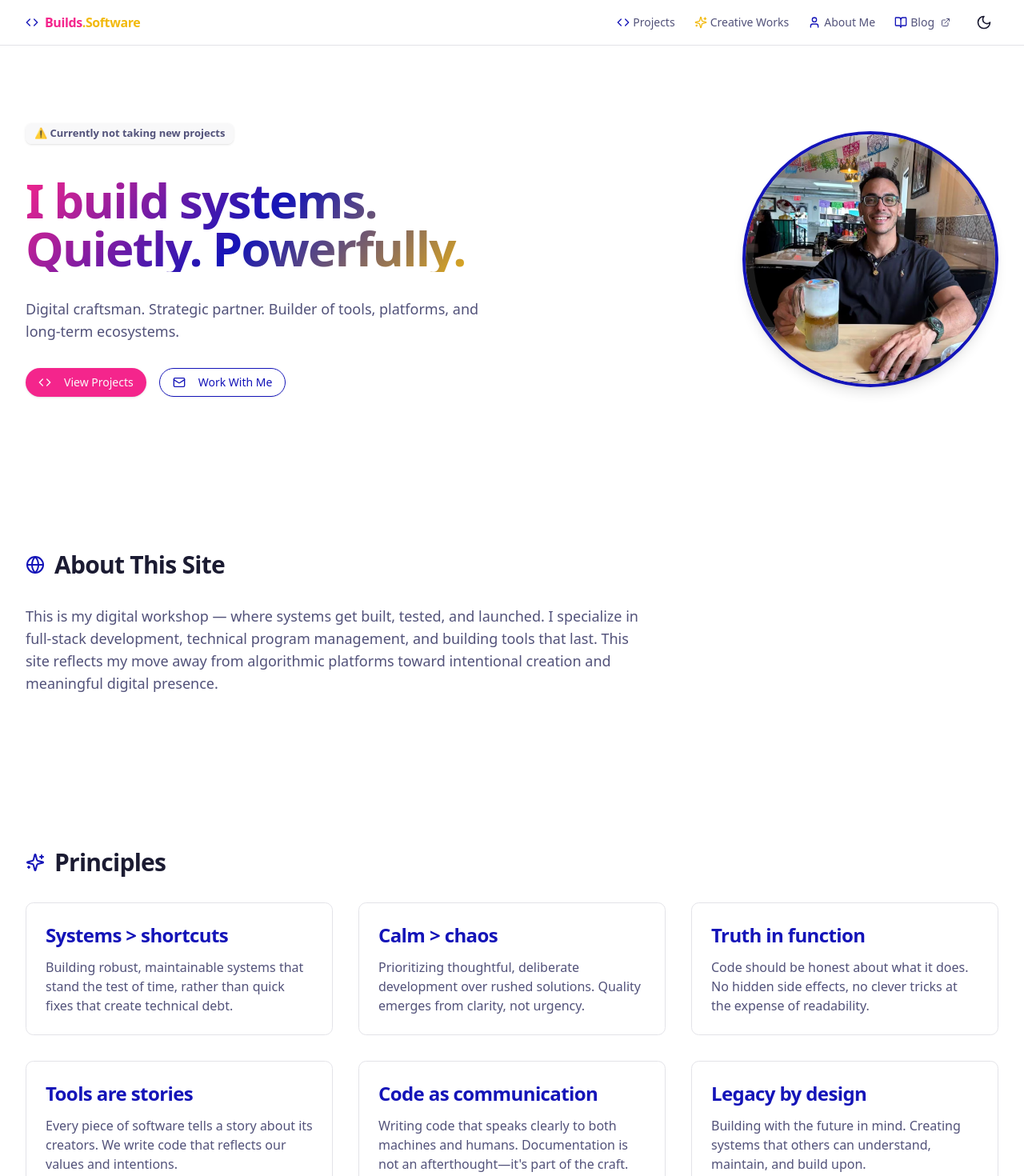
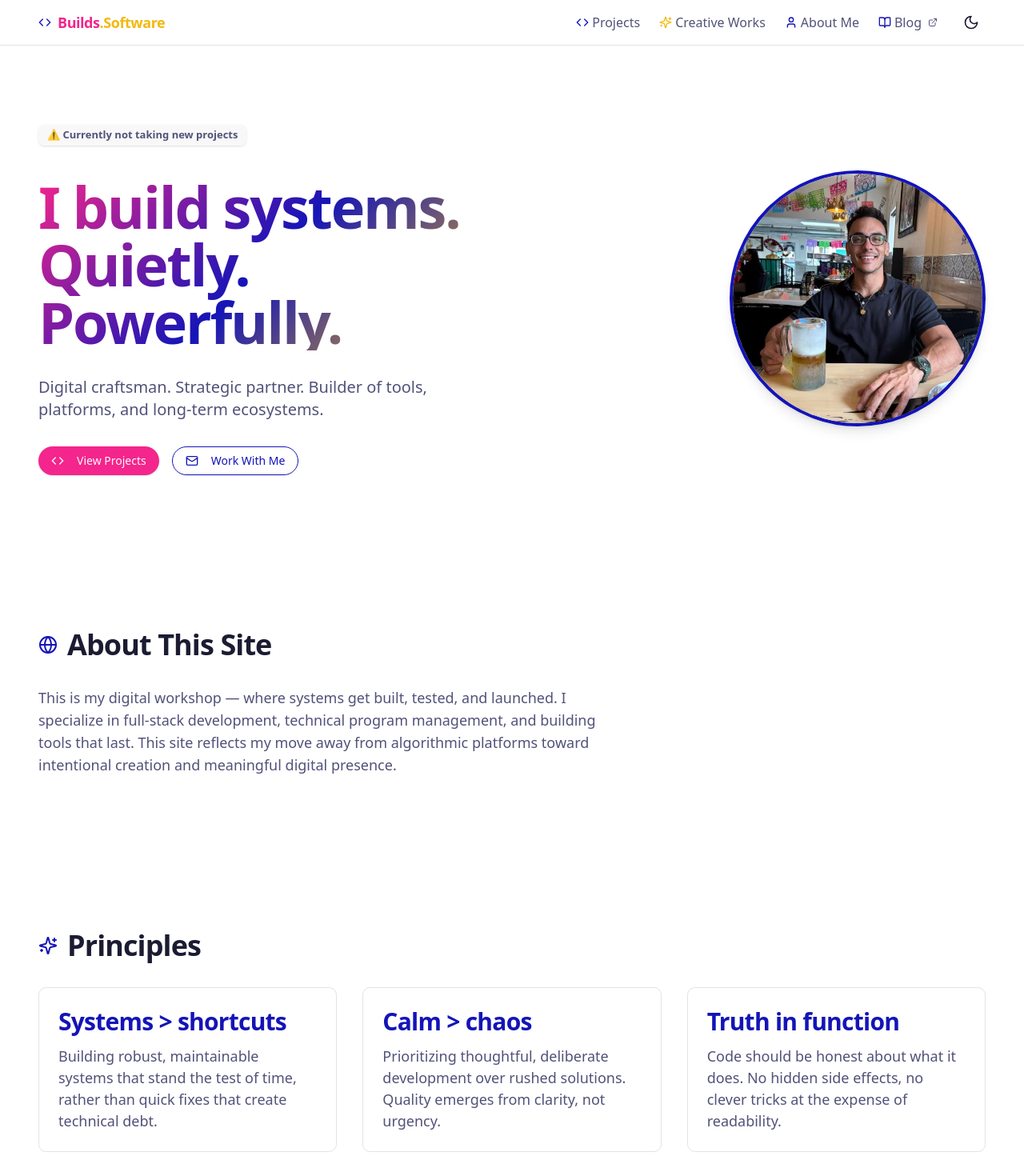
Before and after one commit to antoniwan/antonio-builds-software, a Next.js app: page / in a window 1280 px wide. Shown: the top 1470 px of the page at 80% size. Built offline with nearby package versions, Linux system fonts and the light colour scheme.

Commit message:
Enhance typography and spacing in globals.css for improved readability and aesthetics. Increase base font size, adjust heading styles, and refine section padding. Update container max-width for better line lengths and enhance overall layout consistency.

```diff
--- a/app/globals.css
+++ b/app/globals.css
@@ -75,6 +75,7 @@
   }
   body {
     @apply bg-background text-foreground font-body transition-colors duration-300;
+    font-size: 1.125rem; /* Increased base font size */
   }
   html {
     scroll-behavior: smooth;
@@ -89,46 +90,46 @@
   }
 }
 
-/* Typography scale - standardized */
+/* Typography scale - enhanced */
 .text-display {
-  @apply text-3xl sm:text-4xl md:text-5xl lg:text-6xl font-bold tracking-tight font-heading leading-tight;
+  @apply text-4xl sm:text-5xl md:text-6xl lg:text-7xl font-extrabold tracking-tight font-heading leading-[1.1];
 }
 
 .text-heading-1 {
-  @apply text-2xl sm:text-3xl md:text-4xl font-bold tracking-tight font-heading leading-tight;
+  @apply text-3xl sm:text-4xl md:text-5xl font-extrabold tracking-tight font-heading leading-[1.1];
 }
 
 .text-heading-2 {
-  @apply text-xl sm:text-2xl md:text-3xl font-bold tracking-tight font-heading leading-tight;
+  @apply text-2xl sm:text-3xl md:text-4xl font-extrabold tracking-tight font-heading leading-[1.1];
 }
 
 .text-heading-3 {
-  @apply text-lg sm:text-xl md:text-2xl font-semibold font-heading leading-snug;
+  @apply text-xl sm:text-2xl md:text-3xl font-bold font-heading leading-[1.2];
 }
 
 .text-body-large {
-  @apply text-base sm:text-lg leading-relaxed font-body;
+  @apply text-lg sm:text-xl leading-[1.75] font-body;
 }
 
 .text-body {
-  @apply text-sm sm:text-base leading-relaxed font-body;
+  @apply text-base sm:text-lg leading-[1.75] font-body;
 }
 
 .text-body-small {
-  @apply text-xs sm:text-sm leading-relaxed font-body;
+  @apply text-sm sm:text-base leading-[1.75] font-body;
 }
 
 .text-caption {
-  @apply text-xs md:text-sm text-muted-foreground font-body leading-normal;
+  @apply text-sm md:text-base text-muted-foreground font-body leading-[1.6];
 }
 
-/* Standardize spacing */
+/* Enhanced spacing */
 section {
-  @apply py-10 md:py-14 lg:py-20;
+  @apply py-16 md:py-24 lg:py-32;
 }
 
 .card-spacing {
-  @apply p-4 md:p-6;
+  @apply p-6 md:p-8;
 }
 
 h1,
@@ -137,87 +138,26 @@ h3,
 h4,
 h5,
 h6 {
-  @apply mb-4 font-heading;
+  @apply mb-6 font-heading;
 }
 
 p {
-  @apply mb-4 font-body;
+  @apply mb-6 font-body max-w-[70ch];
 }
 
 p:last-child {
   @apply mb-0;
 }
 
-/* Subtle animations */
-@keyframes fadeIn {
-  from {
-    opacity: 0;
-    transform: translateY(10px);
-  }
-  to {
-    opacity: 1;
-    transform: translateY(0);
-  }
-}
-
-.fade-in {
-  animation: fadeIn 0.5s ease-out forwards;
-}
-
-/* Card hover effect */
-.project-card {
-  transition: transform 0.3s ease, box-shadow 0.3s ease;
-}
-
-.project-card:hover {
-  transform: translateY(-5px);
-  box-shadow: 0 10px 25px -5px rgba(236, 72, 153, 0.15);
-}
-
-/* Project card image hover effect */
-.project-card .image-container {
-  overflow: hidden;
-}
-
-.project-card .image-container img {
-  transition: transform 0.5s ease;
-}
-
-.project-card:hover .image-container img {
-  transform: scale(1.05);
-}
-
-/* Profile image effect */
-.profile-image {
-  position: relative;
-  overflow: hidden;
-}
-
-.profile-image::after {
-  content: "";
-  position: absolute;
-  top: 0;
-  left: 0;
-  right: 0;
-  bottom: 0;
-  border-radius: 50%;
-  box-shadow: inset 0 0 0 10px rgba(255, 255, 255, 0.1);
-  transition: box-shadow 0.3s ease;
-}
-
-.profile-image:hover::after {
-  box-shadow: inset 0 0 0 15px rgba(236, 72, 153, 0.2);
-}
-
-/* Container with proper padding */
+/* Container with proper padding and max-width */
 .container {
   width: 100%;
-  max-width: 1400px;
+  max-width: 1280px; /* Slightly reduced for better line lengths */
   margin-left: auto;
   margin-right: auto;
-  padding-left: 1rem;
-  padding-right: 1rem;
-  @apply sm:px-4 md:px-6 lg:px-8;
+  padding-left: 1.5rem;
+  padding-right: 1.5rem;
+  @apply sm:px-6 md:px-8 lg:px-12;
 }
 
 /* Mobile optimizations */
@@ -265,7 +205,12 @@ p:last-child {
 }
 
 .tri-gradient {
-  background: linear-gradient(135deg, hsl(var(--primary)), hsl(var(--vegeta-blue)), hsl(var(--gold)));
+  background: linear-gradient(
+    135deg,
+    hsl(var(--primary)),
+    hsl(var(--vegeta-blue)),
+    hsl(var(--gold))
+  );
   background-clip: text;
   -webkit-background-clip: text;
   color: transparent;
@@ -316,7 +261,7 @@ h3 {
 }
 
 .geometric-bg::before {
-  content: "";
+  content: '';
   position: absolute;
   inset: 0;
   opacity: 0.4;
```
